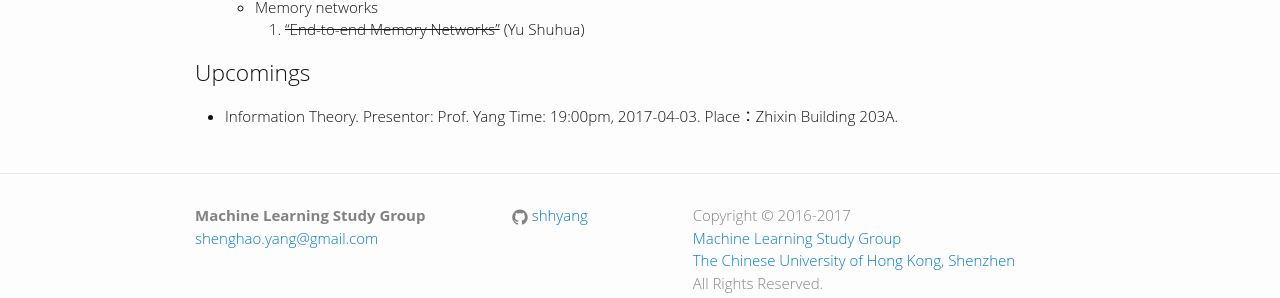
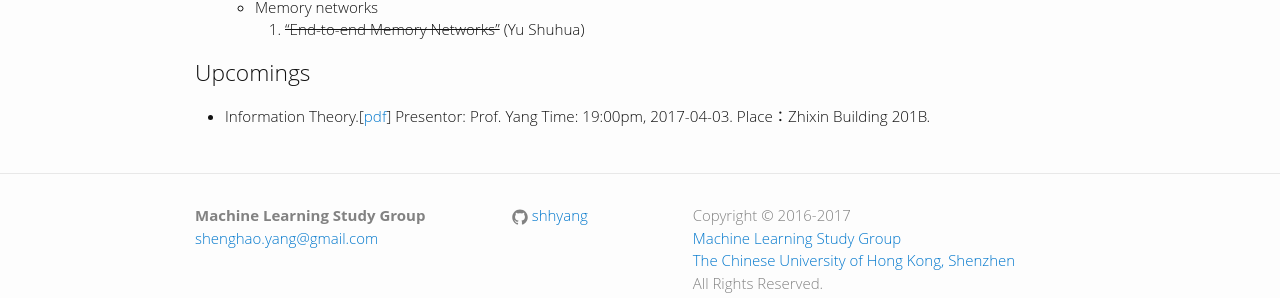
Before and after one commit to shhyang/learning, a Jekyll site: the page built from upcomings/index.md, in a window 1280 px wide. Shown: the part 777-1075 px from the top of the page. Built offline with Jekyll 4.4.1, drawn with Linux system fonts in a browser that asks for light colours; some web fonts are replaced; our own code applies the rules of GitHub Pages for plain Markdown files.

Commit message:
Update index.md

```diff
--- a/upcomings/index.md
+++ b/upcomings/index.md
@@ -44,7 +44,7 @@ layout: default
 
 
 ## Upcomings
-- Information Theory.
+- Information Theory.\[[pdf](IT.pdf)\]
 Presentor: Prof. Yang
 Time: 19:00pm, 2017-04-03.
-Place：Zhixin Building 203A.
+Place：Zhixin Building 201B.
```
